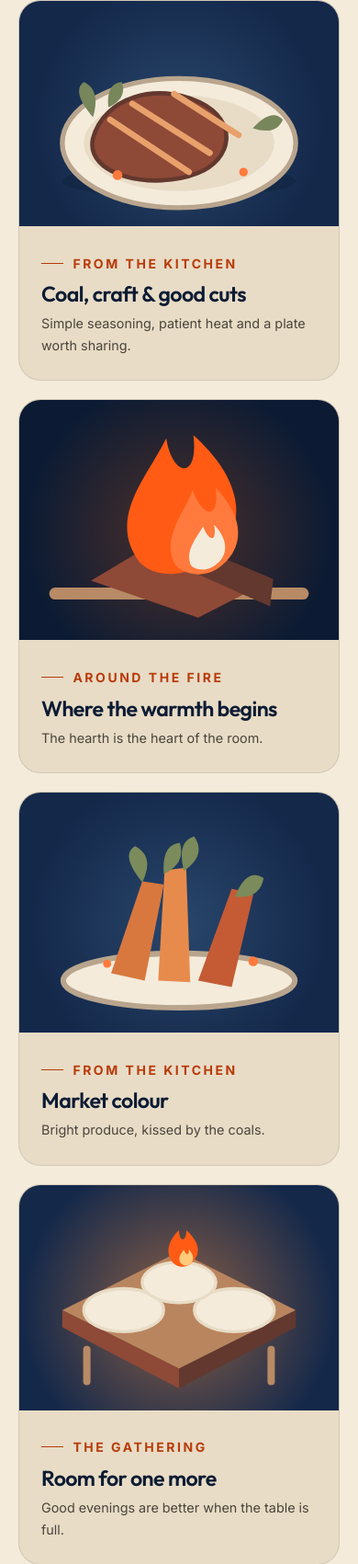
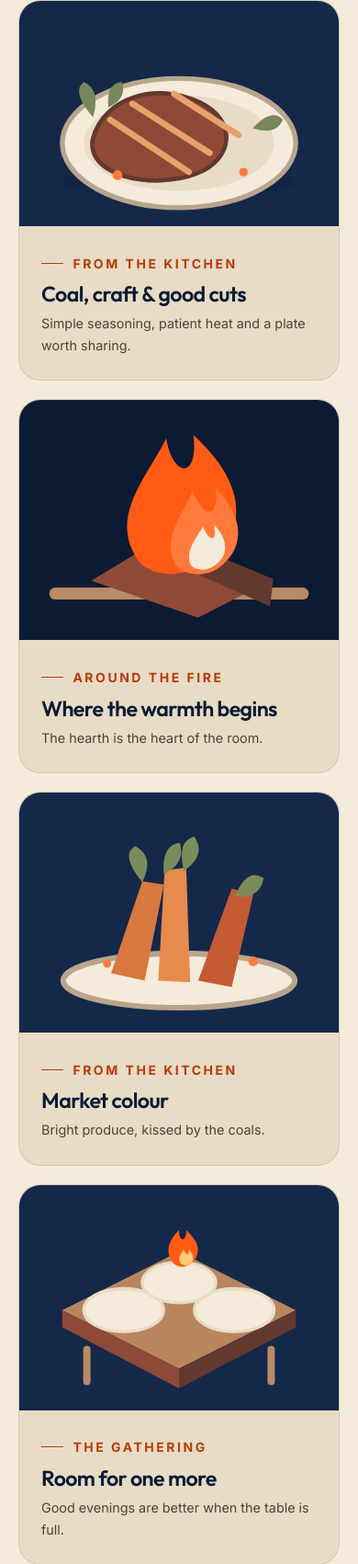
Before and after one commit to luckymazubahangoma-blip/portfolio-site-resturant, a plain HTML site: page gallery.html in a window 390 px wide. Shown: the part 1335-3036 px from the top of the page at 92% size. Drawn offline with Linux system fonts and the light colour scheme.

Commit message:
Align gallery tablet layout and remove non-token CSS colours

```diff
--- a/css/styles.css
+++ b/css/styles.css
@@ -348,6 +348,7 @@ p { margin: 0 0 1rem; }
 /* Desktop composition */
 @media (min-width: 900px) and (max-width: 1023px) {
   .container { width:min(calc(100% - 3.5rem), var(--content)); }
+  .gallery-hero-grid { grid-template-columns:1fr 1fr; }
   .hero { min-height:760px; }
   .hero-grid { grid-template-columns:1fr 1fr; gap:1.5rem; }
   .hero-art { position:relative; inset:auto; grid-column:2; grid-row:1; width:100%; opacity:1; }
@@ -457,9 +458,9 @@ p { margin: 0 0 1rem; }
 .gallery-card[hidden] { display:none; }
 .gallery-art { display:grid; min-height:245px; place-items:center; overflow:hidden; background:var(--ink-soft); }
 .gallery-art svg { width:100%; height:100%; max-height:340px; transition:transform .55s var(--ease); }
-.gallery-art--plate,.gallery-art--veg { background:radial-gradient(circle at 50% 55%,#29476C,var(--ink-soft) 72%); }
-.gallery-art--fire,.gallery-art--embers { background:radial-gradient(circle at 50% 55%,#4D302A,var(--ink) 74%); }
-.gallery-art--table,.gallery-art--room { background:radial-gradient(circle at 50% 55%,#8B6046,var(--ink-soft) 78%); }
+.gallery-art--plate,.gallery-art--veg { background:radial-gradient(circle at 50% 55%,var(--ink-soft),var(--ink-soft) 72%); }
+.gallery-art--fire,.gallery-art--embers { background:radial-gradient(circle at 50% 55%,var(--ink),var(--ink) 74%); }
+.gallery-art--table,.gallery-art--room { background:radial-gradient(circle at 50% 55%,var(--ink-soft),var(--ink-soft) 78%); }
 .gallery-card-copy { padding:1.35rem 1.5rem 1.6rem; }
 .gallery-card-copy .eyebrow { margin-bottom:.6rem; color:var(--ember-deep); }
 .gallery-card-copy h3 { margin-bottom:.5rem; font-size:1.45rem; }
```
